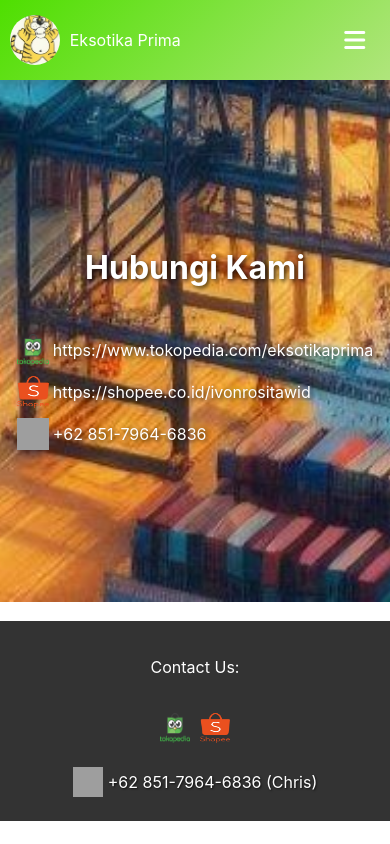
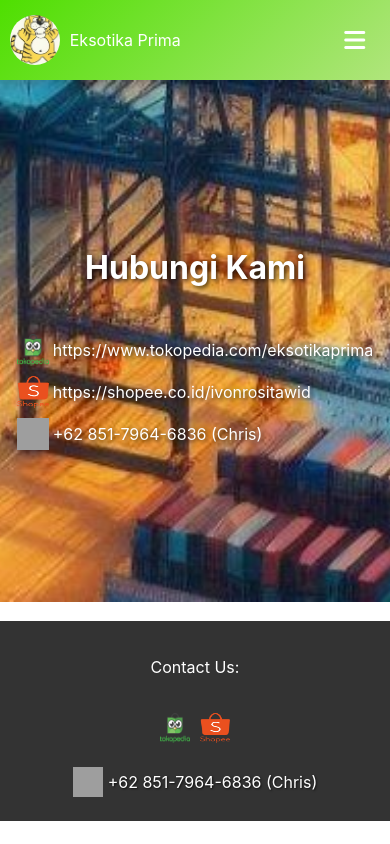
Before and after one commit to chrisprojs/eksotika-prima, a Next.js app: page /contact in a window 390 px wide. Built offline with nearby package versions, Linux system fonts and the light colour scheme; grey boxes are pictures that could not be loaded.

Commit message:
Add: phonenumber name

```diff
--- a/src/app/contact/page.js
+++ b/src/app/contact/page.js
@@ -34,7 +34,7 @@ function Contact() {
               href={`tel:${ContactInformation.whatsappNumber}`}
               className="contact-info-link"
             >
-              <Image src='/asset/whatsapp-logo.png' alt="WhatsApp" className="contact-icon" width={100} height={100}/> {formatPhoneNumber(ContactInformation.whatsappNumber)}
+              <Image src='/asset/whatsapp-logo.png' alt="WhatsApp" className="contact-icon" width={100} height={100}/> {formatPhoneNumber(ContactInformation.whatsappNumber)} &#40;{ContactInformation.phoneNumberOwner}&#41;
             </a>
           </div>
         </div>
--- a/src/components/footer/page.js
+++ b/src/components/footer/page.js
@@ -44,7 +44,7 @@ function Footer() {
             <a href={`https://wa.me/${ContactInformation.whatsappNumber}`} target="_blank" rel="noreferrer" className="icon-text">
               <p className="footer-icon-text">
               <Image src='/asset/whatsapp-logo.png' alt="WhatsApp" className="icon-image" width={100} height={100}/>
-              <span className="footer-phonenumber">{formatPhoneNumber(ContactInformation.whatsappNumber)} &#40;Chris&#41;</span>
+              <span className="footer-phonenumber">{formatPhoneNumber(ContactInformation.whatsappNumber)} &#40;{ContactInformation.phoneNumberOwner}&#41;</span>
               </p>
             </a>
           </div>
--- a/src/components/reminder/page.js
+++ b/src/components/reminder/page.js
@@ -11,7 +11,7 @@ function Reminder() {
         <a href={`https://wa.me/${ContactInformation.whatsappNumber}`} target="_blank" rel="noreferrer" className="icon-text">
           <p className="reminder-icon-text">
           <Image src='/asset/whatsapp-logo.png' alt="WhatsApp" className="icon-image" width={100} height={100}/>
-          <span className="reminder-phonenumber">{formatPhoneNumber(ContactInformation.whatsappNumber)} &#40;Chris&#41;</span>
+          <span className="reminder-phonenumber">{formatPhoneNumber(ContactInformation.whatsappNumber)} &#40;{ContactInformation.phoneNumberOwner}&#41;</span>
           </p>
         </a>
       </div>
--- a/src/data/ContactInformation.js
+++ b/src/data/ContactInformation.js
@@ -1,7 +1,8 @@
 export const ContactInformation = {
   tokopediaLink: "https://www.tokopedia.com/eksotikaprima",
   shopeeLink: "https://shopee.co.id/ivonrositawid",
-  whatsappNumber: "+6285179646836"
+  whatsappNumber: "+6285179646836",
+  phoneNumberOwner: "Chris"
 };
 
 export function formatPhoneNumber(phoneNumber) {
```
